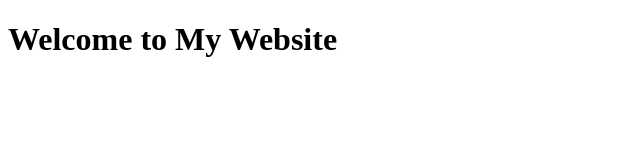
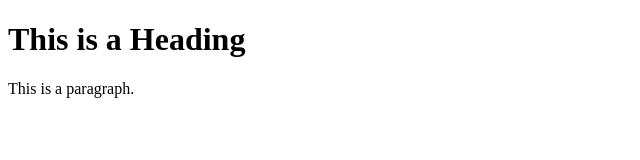
Before and after one commit to alexnartik/rsschool-cv, a plain HTML site: page index.html in a window 1280 px wide. Shown: the whole page, without its empty margins (0-640 px from the left). Drawn offline with Linux system fonts and the light colour scheme.

Commit message:
feat: changed index.html code

```diff
--- a/index.html
+++ b/index.html
@@ -1,17 +1,12 @@
 <!DOCTYPE html>
-<html lang="en">
-  <head>
-    <meta charset="UTF-8">
-    <meta name="viewport" content="width=device-width, initial-scale=1.0">
-    <meta http-equiv="X-UA-Compatible" content="ie=edge">
-    <title>My Website</title>
-    <link rel="stylesheet" href="./style.css">
-    <link rel="icon" href="./favicon.ico" type="image/x-icon">
-  </head>
-  <body>
-    <main>
-        <h1>Welcome to My Website</h1>
-    </main>
-	<script src="index.js"></script>
-  </body>
+<html>
+<head>
+<title>Page Title</title>
+</head>
+<body>
+
+<h1>This is a Heading</h1>
+<p>This is a paragraph.</p>
+
+</body>
 </html>
```
